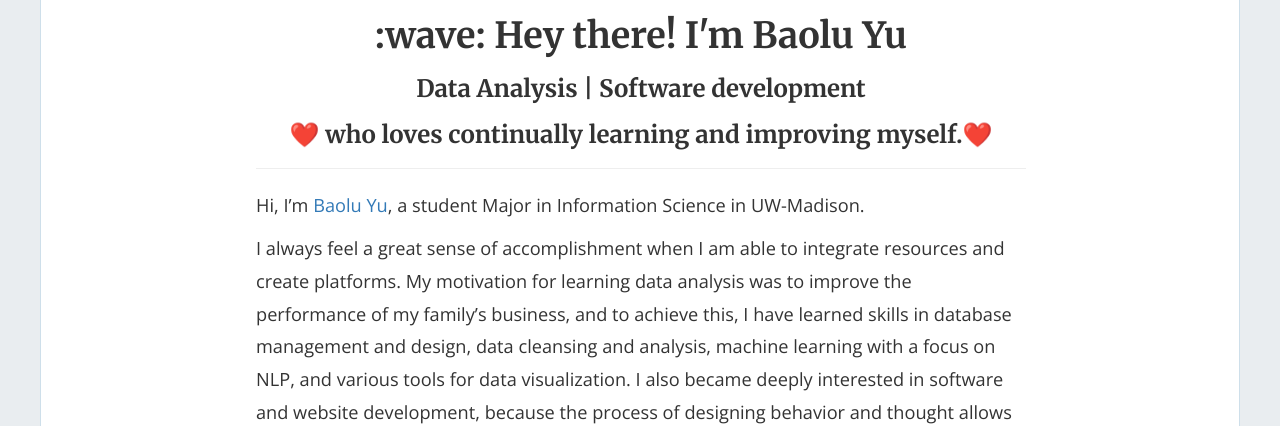
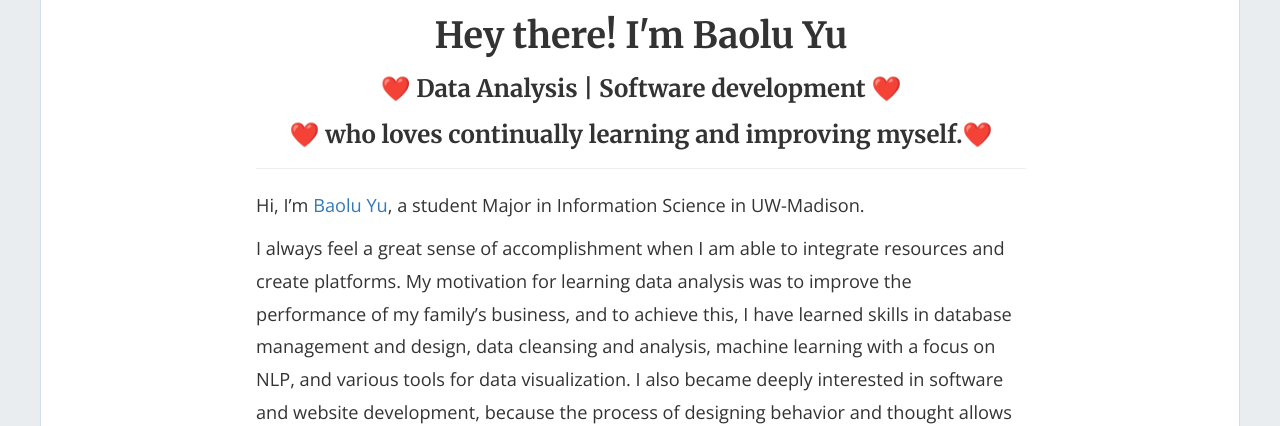
Before and after one commit to dorothy110/dorothy110.github.io, a Jekyll site: the page built from about.md, in a window 1280 px wide and 900 px high, cut to the strip 474-900 px from the top of the window. Built offline with Jekyll 4.4.1, drawn with Linux system fonts in a browser that asks for light colours; nearby versions of some CDN libraries; part of the change alters nothing that is shown.

Commit message:
Update about.md

```diff
--- a/about.md
+++ b/about.md
@@ -7,8 +7,8 @@ permalink: /about/
  <img  width="800" height="400" src="./img/Welcome.gif">
 </p>
 
-<h1 align="Center" id="macropower-title">:wave: Hey there! I'm Baolu Yu </h1>
-<h3 align="Center">  Data Analysis | Software development </h3>
+<h1 align="Center" id="macropower-title"> Hey there! I'm Baolu Yu </h1>
+<h3 align="Center"> ❤️ Data Analysis | Software development ❤️ </h3>
 <h3 align="Center"> ❤️ who loves continually learning and improving myself.❤️  </h3>
 
 <hr>
```
